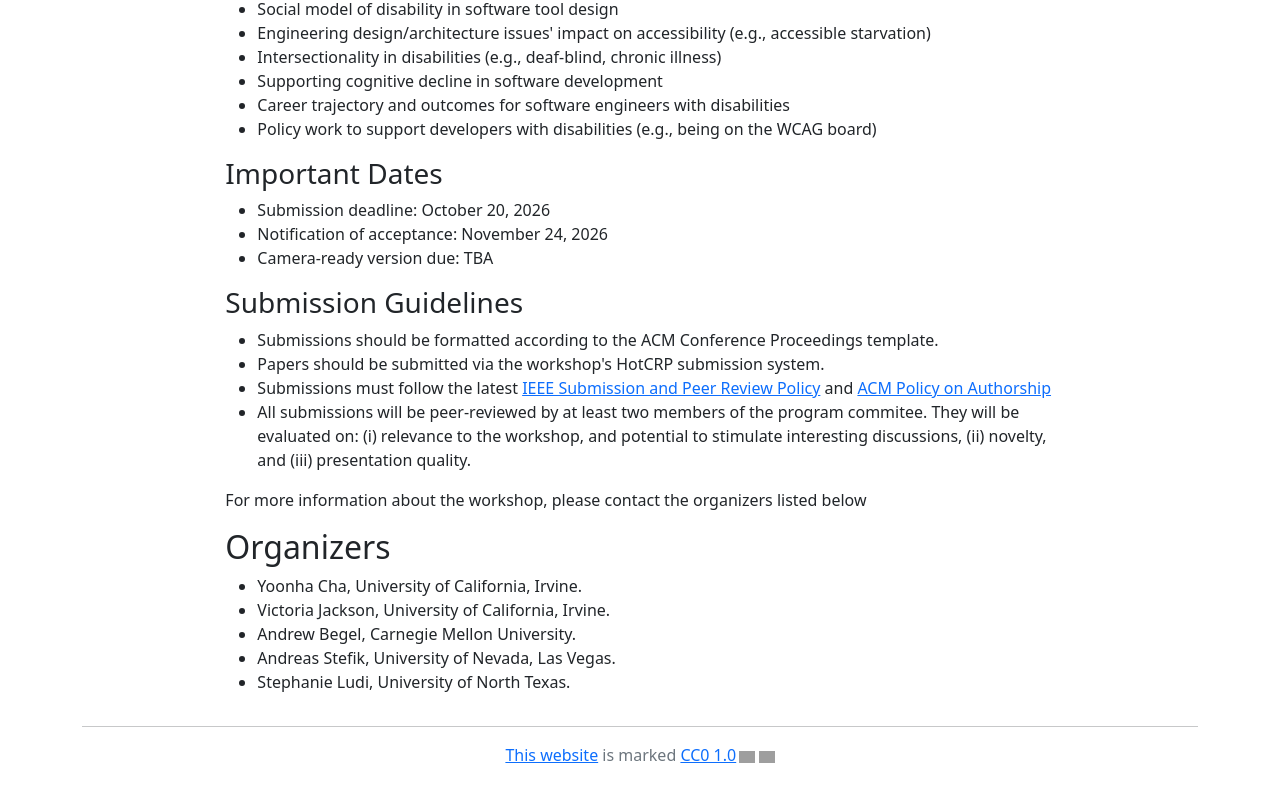
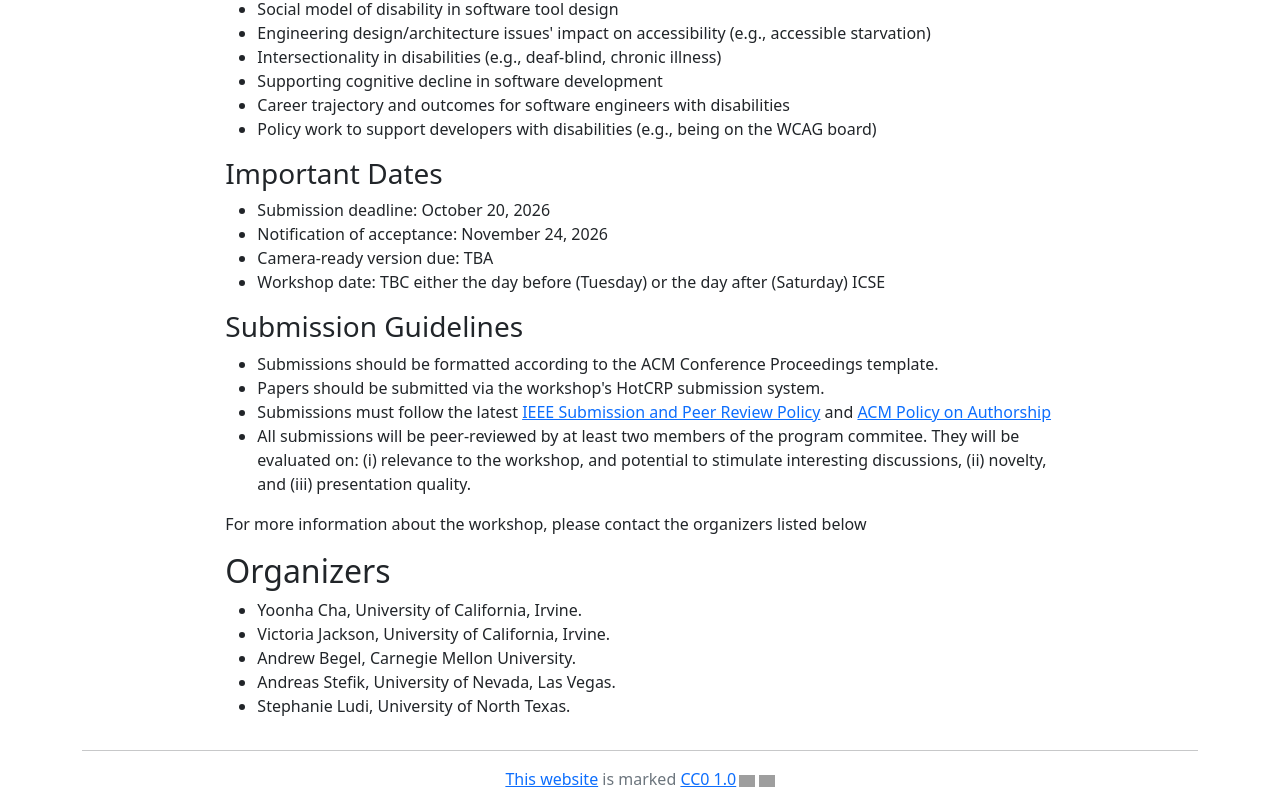
Before and after one commit to greendinosaur/accworkshopwebsite, a plain HTML site: page index.html in a window 1280 px wide. Shown: the part 1760-2551 px from the top of the page. Before the commit the page ends 2527 px from the top, so only its background shows below. Drawn offline with nearby package versions, Linux system fonts and the light colour scheme; grey boxes are pictures that could not be loaded.

Commit message:
added a couple of required html tags

```diff
--- a/index.html
+++ b/index.html
@@ -1,4 +1,5 @@
-<html>
+<!DOCTYPE html>
+<html lang="en">
 <head>
     <meta charset="UTF-8">
     <meta name="viewport" content="width=device-width, initial-scale=1.0">
@@ -111,6 +112,7 @@
                         <li>Submission deadline: October 20, 2026</li>
                         <li>Notification of acceptance: November 24, 2026</li>
                         <li>Camera-ready version due: TBA</li>
+                        <li>Workshop date: TBC either the day before (Tuesday) or the day after (Saturday) ICSE</li>
                     </ul>
                     <h3>Submission Guidelines</h3>
                     <ul>
```
